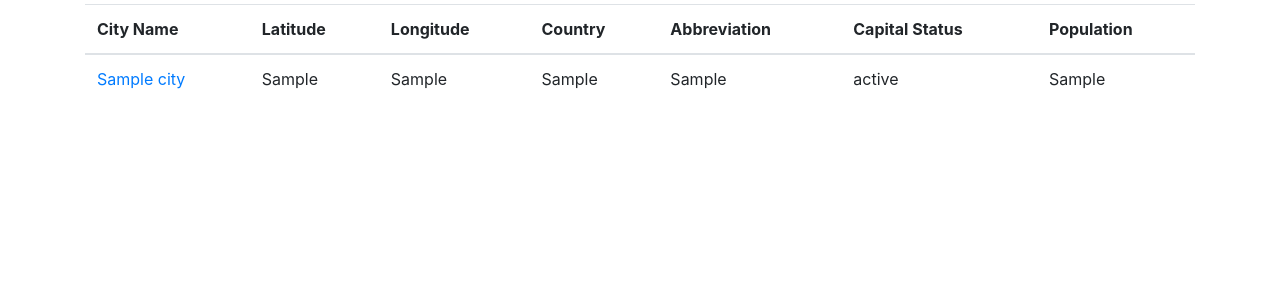
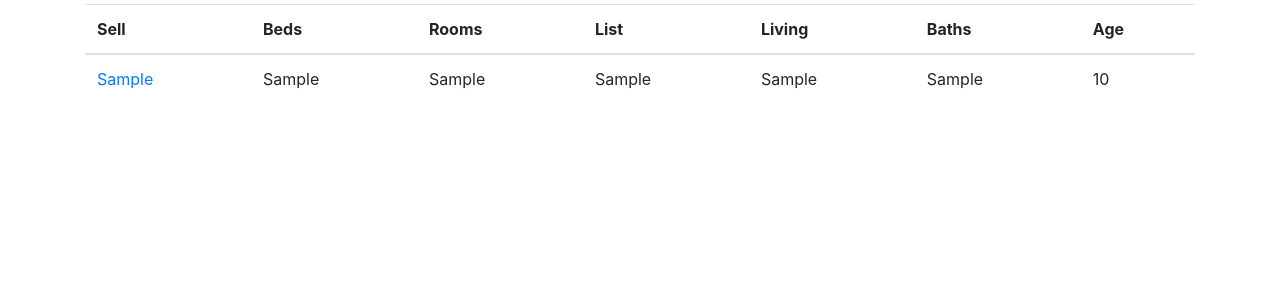
Before and after one commit to coreyow/PythonDockerFlaskPycharm1, a Flask app: template app/templates/index.html in a window 1280 px wide. Shown: the part 56-356 px from the top of the page. Run offline with Flask 2, Linux system fonts and the light colour scheme; the template is opened without the code that fills it: most values are stand-ins (such as "Sample title", 1, 10 or a date in 2020); some libraries are stand-ins or nearby versions.

Commit message:
Bugfix: fixing the base for the index

```diff
--- a/app/templates/index.html
+++ b/app/templates/index.html
@@ -3,25 +3,25 @@
 <table class="table">
     <thead>
     <tr>
-        <th scope="col">City Name</th>
-        <th scope="col">Latitude</th>
-        <th scope="col">Longitude</th>
-        <th scope="col">Country</th>
-        <th scope="col">Abbreviation</th>
-        <th scope="col">Capital Status</th>
-        <th scope="col">Population</th>
+        <th scope="col">Sell</th>
+        <th scope="col">Beds</th>
+        <th scope="col">Rooms</th>
+        <th scope="col">List</th>
+        <th scope="col">Living</th>
+        <th scope="col">Baths</th>
+        <th scope="col">Age</th>
     </tr>
     </thead>
     <tbody>
-    {% for city in cities %}
+    {% for home in homes %}
     <tr>
-        <td><a href="view/{{city.id}}">{{ city.fldName }}</a></td>
-        <td>{{ city.fldLat }}</td>
-        <td>{{ city.fldLong }}</td>
-        <td>{{ city.fldCountry }}</td>
-        <td>{{ city.fldAbbreviation }}</td>
-        <td>{{ city.fldCapitalStatus }}</td>
-        <td>{{ city.fldPopulation }}</td>
+        <td><a href="view/{{home.id}}">{{ home.fldSell }}</a></td>
+        <td>{{ home.fldBeds }}</td>
+        <td>{{ home.fldRooms }}</td>
+        <td>{{ home.fldList }}</td>
+        <td>{{ home.fldLiving }}</td>
+        <td>{{ home.fldBaths }}</td>
+        <td>{{ home.fldAge }}</td>
     </tr>
     {% endfor %}
     </tbody>
```
